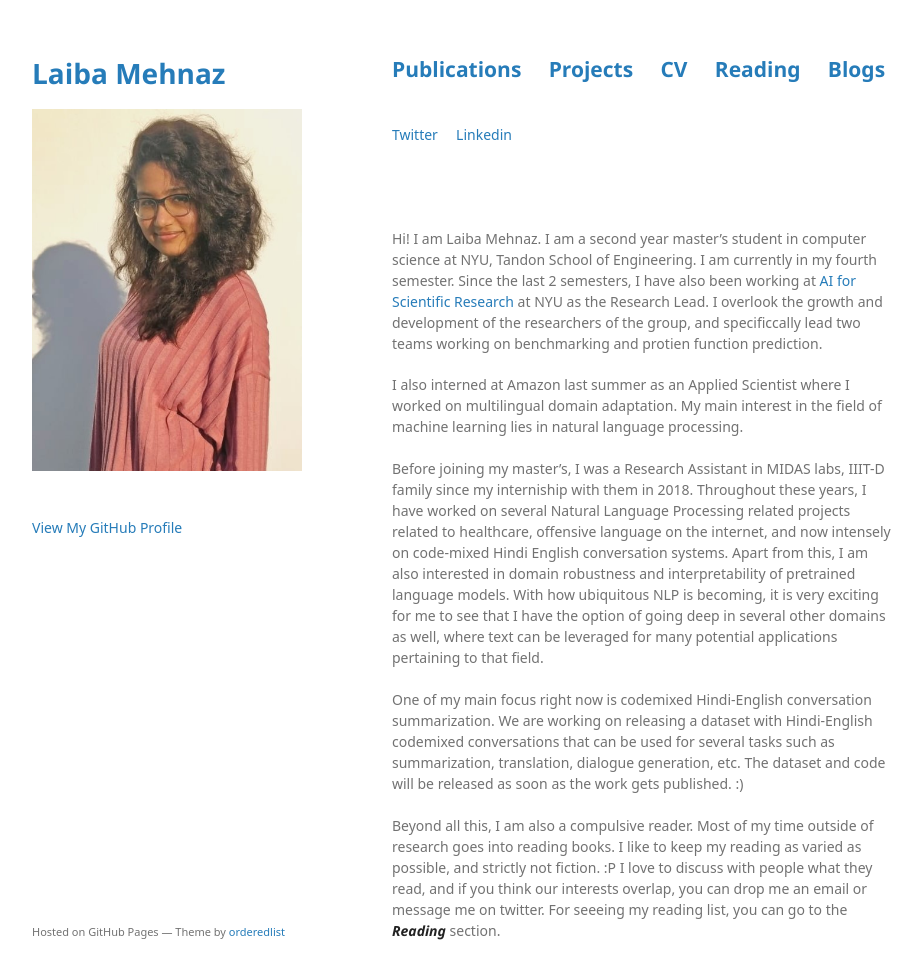
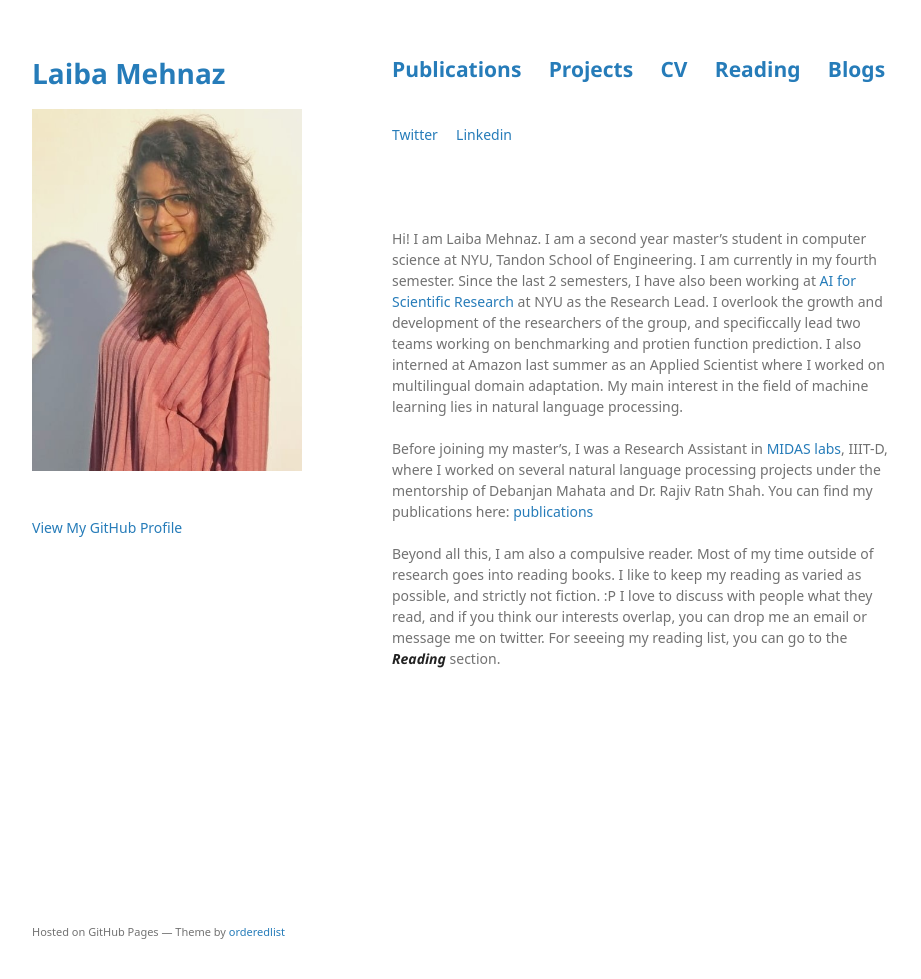
Before and after one commit to laibamehnaz/laibamehnaz.github.io, a Jekyll site: the page built from index.md, in a window 1280 px wide and 1011 px high. Shown: the top 979 px of the window, without its empty margins (178-1099 px from the left). Built offline with Jekyll 4.4.1, drawn with Linux system fonts in a browser that asks for light colours; some web fonts are replaced; the repository's description, which GitHub fills in, is left out; our own code applies the rules of GitHub Pages for plain Markdown files.

Commit message:
Update index.md

```diff
--- a/index.md
+++ b/index.md
@@ -11,15 +11,10 @@ layout: default
 <br>
 <br>
 <br>
-Hi! I am Laiba Mehnaz. I am a second year master's student in computer science at NYU, Tandon School of Engineering. I am currently in my fourth semester. Since the last 2 semesters, I have also been working at [AI for Scientific Research](https://engineering.nyu.edu/research-innovation/student-research/vertically-integrated-projects/vip-teams/ai-scientific-research) at NYU as the Research Lead. I overlook the growth and development of the researchers of the group, and specificcally lead two teams working on benchmarking and protien function prediction.
-
-I also interned at Amazon last summer as an Applied Scientist where I worked on multilingual domain adaptation. My main interest in the field of machine learning lies in natural language processing.
+Hi! I am Laiba Mehnaz. I am a second year master's student in computer science at NYU, Tandon School of Engineering. I am currently in my fourth semester. Since the last 2 semesters, I have also been working at [AI for Scientific Research](https://engineering.nyu.edu/research-innovation/student-research/vertically-integrated-projects/vip-teams/ai-scientific-research) at NYU as the Research Lead. I overlook the growth and development of the researchers of the group, and specificcally lead two teams working on benchmarking and protien function prediction. I also interned at Amazon last summer as an Applied Scientist where I worked on multilingual domain adaptation. My main interest in the field of machine learning lies in natural language processing.
 <br>
 <br>
-Before joining my master's, I was a Research Assistant in MIDAS labs, IIIT-D family since my interniship with them in 2018. Throughout these years, I have worked on several Natural Language Processing related projects related to healthcare, offensive language on the internet, and now intensely on code-mixed Hindi English conversation systems. Apart from this, I am also interested in domain robustness and interpretability of pretrained language models. With how ubiquitous NLP is becoming, it is very exciting for me to see that I have the option of going deep in several other domains as well, where text can be leveraged for many potential applications pertaining to that field.
-<br>
-<br>
-One of my main focus right now is codemixed Hindi-English conversation summarization. We are working on releasing a dataset with Hindi-English codemixed conversations that can be used for several tasks such as summarization, translation, dialogue generation, etc. The dataset and code will be released as soon as the work gets published. :)
+Before joining my master's, I was a Research Assistant in [MIDAS labs](https://midas.iiitd.edu.in/), IIIT-D, where I worked on several natural language processing projects under the mentorship of Debanjan Mahata and Dr. Rajiv Ratn Shah. You can find my publications here: [publications](https://scholar.google.com/citations?hl=en&user=sjVEZ34AAAAJ&view_op=list_works&gmla=AJsN-F4ZCUbWdkmCAmN1f5XkR60PDKEfNoD4rsqcOAXgJtnjRK9NfduuLJA0-UjZpKvKJIXm4Gs3b_oME1DmLSgf0uCkyHWgzwRljUxERgSFdinLAKv7H1M)
 <br>
 <br>
 Beyond all this, I am also a compulsive reader. Most of my time outside of research goes into reading books. I like to keep my reading as varied as possible, and strictly not fiction. :P I love to discuss with people what they read, and if you think our interests overlap, you can drop me an email or message me on twitter. For seeeing my reading list, you can go to the ***Reading*** section.
```
